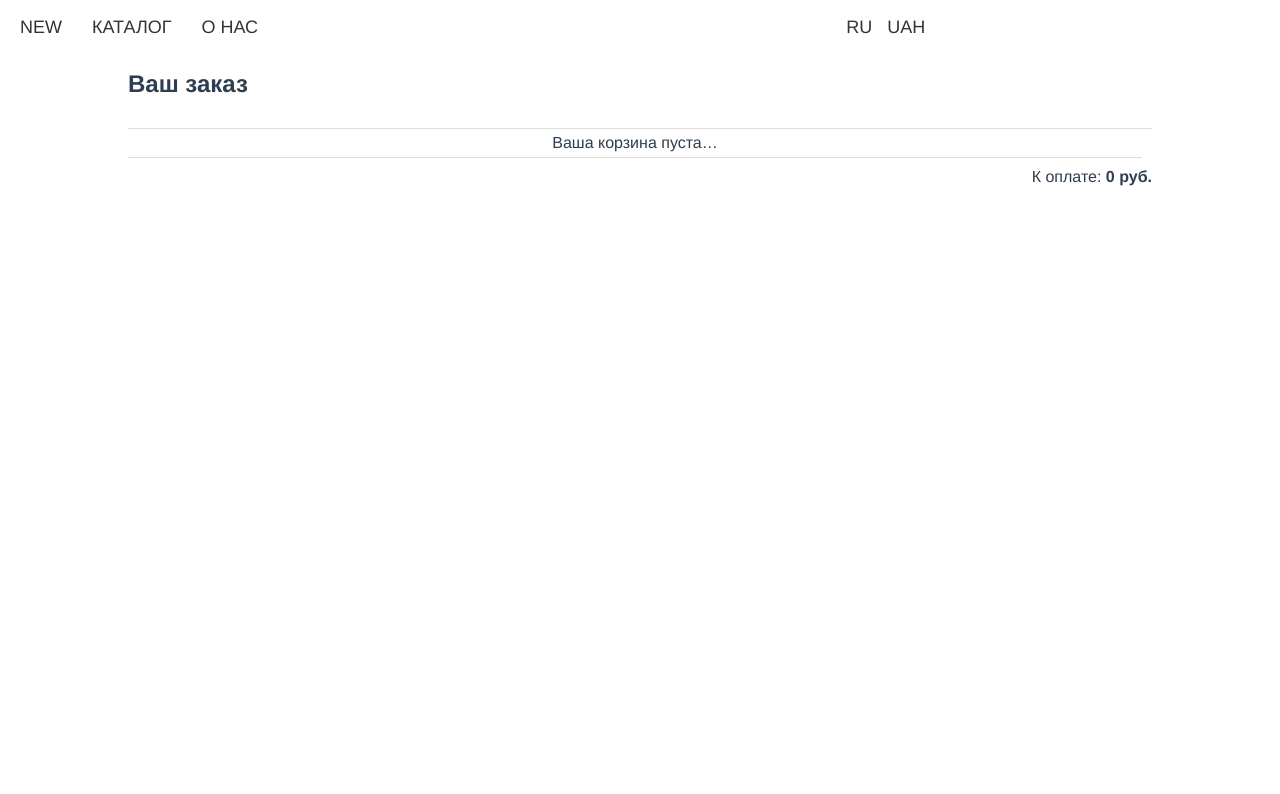
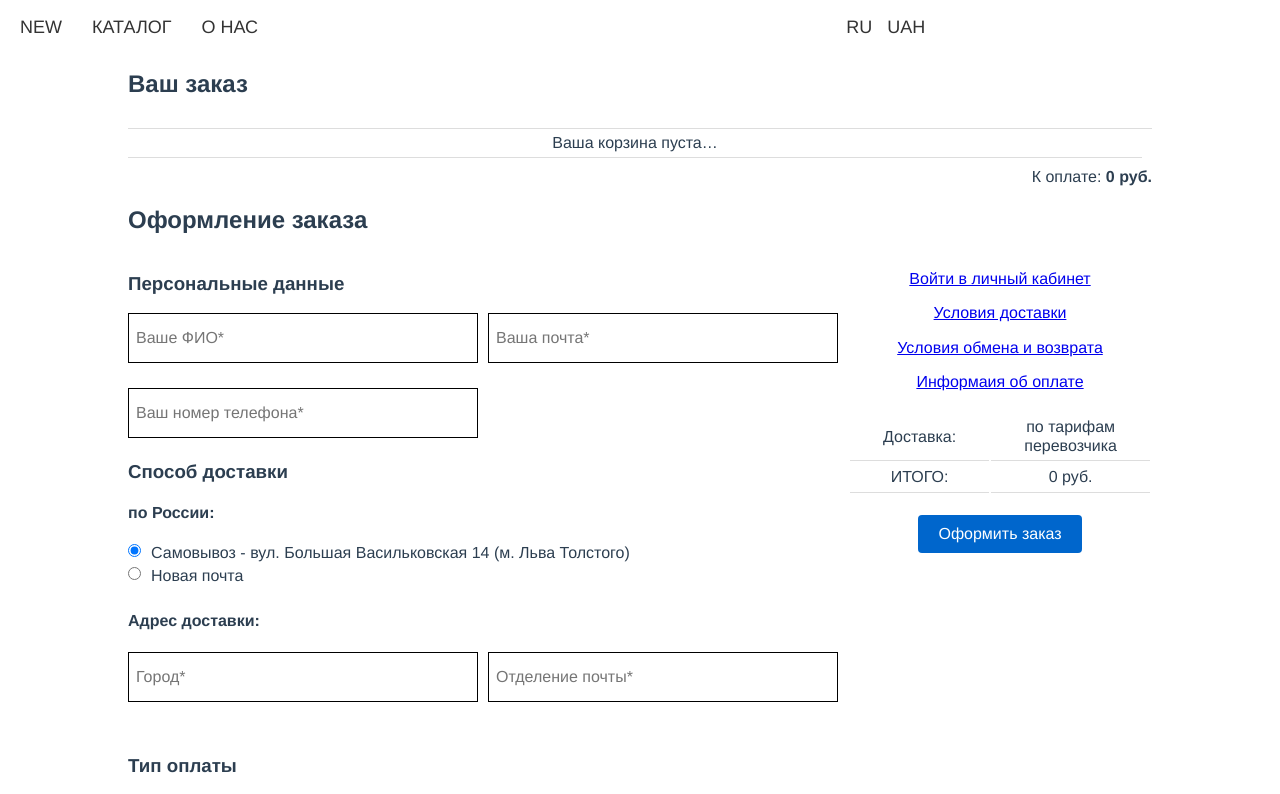
Before and after one commit to EvgGitHub198/Yanki-Vue, a Vue app: page /cart in a window 1280 px wide. Shown: the top 794 px of the page. Built offline with nearby package versions, Linux system fonts and the light colour scheme.

Commit message:
refactor cart

```diff
--- a/src/components/Header.vue
+++ b/src/components/Header.vue
@@ -16,9 +16,7 @@
             <a href="#" class="navbar-language-item">UAH</a>
           </div>
           <div class="navbar-icons">
-            <a href="#" class="navbar-icon">
-              <img src="@/assets/icons/magnifier.svg">
-            </a>
+            <router-link to="/search" class="navbar-icon"><img src="@/assets/icons/magnifier.svg"></router-link>
             <router-link to="/wish" class="navbar-icon"><img src="@/assets/icons/wish.svg"></router-link>
             <template v-if="$store.state.isAuthenticated">
                 <router-link to="/account" class="navbar-icon"><img src="@/assets/icons/user.svg"></router-link>
--- a/src/router/index.js
+++ b/src/router/index.js
@@ -9,6 +9,7 @@ import ProductView from '../views/ProductView.vue'
 import AboutView from '../views/AboutView.vue'
 import CartView from '../views/CartView.vue'
 import WishListView from '../views/WishListView.vue'
+import SearchView from '../views/SearchView.vue'
 
 const routes = [
   {
@@ -47,6 +48,11 @@ const routes = [
     component: WishListView
   },
   {
+    path: '/search',
+    name: 'search',
+    component: SearchView
+  },
+  {
     path: '/account',
     name: 'account',
     component: AccountView,
--- a/src/views/CartView.vue
+++ b/src/views/CartView.vue
@@ -14,7 +14,7 @@
       </thead>
       <tbody>
           <tr v-for="(item, index) in cartItems" :key="index" class="table-rows">
-        <td><router-link :to="'/catalog' + item.product.get_absolute_url"><img class="cart-img" :src="'http://127.0.0.1:8000'+item.product.main_image" alt="product image"></router-link></td>
+        <td><router-link :to="'/catalog' + item.product.get_absolute_url"><img class="cart-img" :src="config.BACKEND_URL+item.product.main_image" alt="product image"></router-link></td>
         <td><router-link class="link-product" :to="'/catalog' + item.product.get_absolute_url"><p>арт. {{ item.product.id}}</p>{{ item.product.name }}</router-link></td>
         <td><p style="color: #E0BEA2;">{{ item.size }}</p></td>
         <td><button class="counter" @click="decrementItem(index)" :disabled="item.quantity === 1">-</button>
@@ -32,10 +32,98 @@
     <div class="total">
       К оплате: <strong>{{ totalCartPrice }} руб.</strong>
     </div>
+    <h2 align="left">Оформление заказа</h2>
+    <!-- блок checkout -->
+<div class="checkout">
+
+  <div class="left-info">
+    <div class="personal-info">
+  <h3 align="left">Персональные данные</h3>
+  <div class="form-group">
+    <div class="name-email-grid">
+      <input type="text" id="name" placeholder="Ваше ФИО*">
+      <input type="email" id="email" placeholder="Ваша почта*">
+    </div>
+  </div>
+  <div class="form-group">
+    <div class="phone-grid">
+      <input type="tel" id="phone" placeholder="Ваш номер телефона*">
+    </div>
+  </div>
+</div>
+    <div class="shipping-method">
+      <h3 align="left">Способ доставки</h3>
+      <h4 align="left">по России:</h4>
+      <div class="selection">
+        <input class="radio" type="radio" id="pickup" name="shipping" value="pickup" checked>
+        <label for="pickup">Самовывоз - вул. Большая Васильковская 14 (м. Льва Толстого)</label>
+      </div>
+      <div class="selection">
+        <input class="radio" type="radio" id="mail" name="shipping" value="mail">
+        <label for="mail">Новая почта</label>
+      </div>
+    </div>
+    <h4 align="left">Адрес доставки:</h4>
+    <div class="form-group">
+    <div class="grid-inputs">
+      <input class="city-grid" type="text" id="name" placeholder="Город*">
+      <input type="tel" id="phone" placeholder="Отделение почты*">
+    </div>
+  </div>
+
+
+    <div class="payment-method">
+      <h3 align="left">Тип оплаты</h3>
+      <div class="selection">
+        <input class="radio" type="radio" id="on-delivery" name="payment" value="on-delivery" checked>
+        <label for="on-delivery">Наложенным платежом в отделении Новой Почты</label>
+      </div>
+    </div>
+  </div>
+  <div class="right-info">
+    <div class="shipping-info">
+      <p><router-link to="/login">Войти в личный кабинет</router-link></p>
+        <p><router-link to="/delivery">Условия доставки</router-link></p>
+        <p><router-link to="/return">Условия обмена и возврата</router-link></p>
+        <p><router-link to="/payment">Информаия об оплате</router-link></p>
+        <table>
+        <thead>
+            <tr>
+                <th colspan="2"></th>
+            </tr>
+        </thead>
+        <tbody>
+            <tr>
+                <td>Доставка:</td>
+                <td>по тарифам перевозчика</td>
+            </tr>
+            <tr>
+              <td>ИТОГО:</td>
+              <td>{{totalCartPrice}} руб.</td>
+            </tr>
+        </tbody>
+      </table>
+
+      <button class="checkout-btn">Оформить заказ</button>
+    </div>
+  </div>
+
+</div>
+
+
   </div>
 </template>
 <script>
+import { BACKEND_URL } from '@/config.js';
+
 export default {
+  data() {
+        return {
+            config: {
+             BACKEND_URL: BACKEND_URL
+            }
+        }
+    },
   computed: {
   cartItems() {
     return this.$store.state.cart.items;
@@ -62,16 +150,115 @@ decrementItem(index) {
 </script>
 
 
-  <style>
+<style lang="scss" scoped>
+.selection{
+  margin-bottom: 5px;
+  display: flex;
+  justify-content: flex-start;
+  align-items: flex-start;
+}
+
+.city-grid {
+  margin-right: 10px;
+}
+.grid-inputs {
+  margin-bottom: 10px;
+}
+
+  .name-email-grid{
+    display: grid;
+    grid-template-columns: repeat(2, 1fr);
+    grid-gap: 10px;
+  }
+
+  .phone-grid {
+    display: grid;
+    grid-template-columns: 1fr;
+    grid-gap: 10px;
+  }
+  .left-info {
+  display: flex;
+  flex-direction: column;
+  justify-content: flex-start;
+  align-items: flex-start;
+}
+
+
+.shipping-info {
+  width: 100%;
+}
+
+.right-info {
+  width: 100%;
+  display: flex;
+  margin-left: 10px;
+
+}
+
+.checkout {
+  margin-top: 20px;
+  display: flex;
+  margin-bottom: 50px;
+
+}
+
+
+.checkout-btn {
+margin-top: 20px;
+padding: 10px 20px;
+background-color: #0066cc;
+color: #fff;
+border: none;
+border-radius: 4px;
+cursor: pointer;
+}
+
+.checkout-btn:hover {
+background-color: rebeccapurple;
+}
+
+.input-label {
+display: block;
+margin-bottom: 5px;
+font-weight: bold;
+}
+
+input[type="text"],
+input[type="email"],
+input[type="tel"],
+select,
+textarea {
+width: 350px;
+height: 50px;
+padding: 7px;
+border: 1px solid #000;
+box-sizing: border-box;
+margin-bottom: 5px;
+font-size: 16px;
+}
+
+input[type="radio"],
+input[type="checkbox"] {
+margin-right: 10px;
+}
+
+.form-group {
+margin-bottom: 20px;
+margin-left: 0;
+}
+
+.form-group:last-child {
+margin-bottom: 0;
+}
+
 .cart-view{
   margin-top: 50px;
 }
-  /* add some styles for the cart table */
+
 .cart-table {
   width: 100%;
   border-collapse: collapse;
   text-align: left;
-
 
 }
 .cart-table th, td {
--- a/src/views/CategoryView.vue
+++ b/src/views/CategoryView.vue
@@ -1,6 +1,5 @@
 <template>
     <div class="catalog">
-
       <div class="container">
         <div class="categories">
           <h2 align="left">Каталог</h2>
@@ -153,9 +152,7 @@
 
 .product-details {
   margin-top: 10px;
-
 }
-
 .product-details h3 {
   margin: 0;
   font-size: 18px;
@@ -164,8 +161,6 @@
 .product-details p {
   margin: 2px;
   font-size: 16px;
-
-
 }
 .sizes {
   color: #888;
--- /dev/null
+++ b/src/views/SearchView.vue
@@ -0,0 +1,139 @@
+<template>
+    <div class="search-page">
+        <form class="search-form" @submit.prevent="search">
+            <input class="search-input" type="text" v-model="query" placeholder="Введите ваш запрос..." @input="search">
+        </form>
+        <div class="products">
+            <div class="product-list">
+                <div v-for="product in products" :key="product.id">
+                    <router-link :to="'/catalog'+product.get_absolute_url" class="product-items">
+                        <div class="product-card">
+                            <div class="product-image">
+                                <img :src="config.BACKEND_URL+product.main_image" />
+                            </div>
+                            <div class="product-details">
+                                <p class="name">{{ product.name }}</p>
+                                <p class="price">{{ product.price }} руб.</p>
+                                <p class="sizes">{{ product.sizes.join(" ") }}</p>
+                            </div>
+                        </div>
+                    </router-link>
+                </div>
+            </div>
+        </div>
+    </div>
+ </template>
+
+ <script>
+ import axios from 'axios';
+ import { BACKEND_URL } from '@/config.js';
+ export default {
+    name: 'SearchView',
+    data() {
+        return {
+            query: '',
+            products: [],
+            config: {
+             BACKEND_URL: BACKEND_URL
+            }
+        }
+    },
+    methods: {
+        async search() {
+        if (this.query !== '') {
+            await axios
+            .post('/api/v1/products/search/', { query: this.query })
+            .then(response => {
+                this.products = response.data;
+            })
+            .catch(error => {
+                console.log(error);
+            });
+        } else {
+            this.products = [];
+        }
+        }
+    }
+ }
+ </script>
+
+<style lang="scss" scoped>
+.search-page {
+    margin-top: 100px;
+    min-height: 100vh;
+    margin-left: 10%;
+    margin-right: 10%;
+}
+.search-form {
+  position: relative;
+  width: 100%;
+  margin: 0 auto;
+  margin-bottom: 40px;
+  margin-top: 20px;
+}
+.search-input {
+  width: 100%;
+  height: 40px;
+  padding-left: 10px;
+  border: 1px solid black;
+  border-radius: 25px;
+  outline: none;
+  color: #9E9C9C;
+}
+
+.products h2 {
+  margin-bottom: 20px;
+}
+
+.products {
+  width: 100%;
+}
+
+.product {
+  width: 30%;
+  margin-bottom: 20px;
+  margin-right: 20px;
+}
+
+.product-list {
+  display: flex;
+  flex-wrap: wrap;
+  justify-content: space-between;
+
+}
+.product-items{
+  text-decoration: none;
+  color: #000;
+}
+.product img {
+  width: 100%;
+}
+
+.product-details {
+  margin-top: 10px;
+
+}
+
+.product-details h3 {
+  margin: 0;
+  font-size: 18px;
+}
+
+.product-details p {
+  margin: 2px;
+  font-size: 16px;
+}
+.sizes {
+  color: #888;
+  margin-bottom: 10px;
+}
+
+.price{
+  font-weight: bold;
+  color: #000;
+}
+.name{
+  font-size: 16px;
+}
+
+</style>
--- a/src/views/WishListView.vue
+++ b/src/views/WishListView.vue
@@ -5,7 +5,7 @@
         <div v-for="(wish, index) in wishes" :key="wish.id" class="wish-card">
           <router-link class="product-link" :to="'catalog'+wish.url">
             <div class="wish-image-container">
-            <img class="wish-image" :src="'http://127.0.0.1:8000'+wish.main_image" />
+            <img class="wish-image" :src="config.BACKEND_URL+wish.main_image" />
             <a class="delete-image" @click.prevent="removeFromWish(index)">
                 <img src="@/assets/icons/wish-delete.svg" alt="Delete">
             </a>
@@ -18,13 +18,21 @@
         </div>
       </div>
       <div v-else>
-        <p>Нет добавленных продуктов в избранное.</p>
+        <h3>Нет добавленных продуктов в избранное</h3>
       </div>
     </div>
   </template>
 
   <script>
+  import { BACKEND_URL } from '@/config.js';
   export default {
+    data() {
+        return {
+            config: {
+             BACKEND_URL: BACKEND_URL
+            }
+        }
+    },
     name: 'WishListView',
     computed: {
       wishes() {
@@ -44,38 +52,48 @@
     margin-top: 80px;
     margin-left: 10%;
     margin-right: 10%;
-
+    min-height: 100vh;
+    margin-bottom: 20px;
   }
 
   .wish-card-container {
     display: flex;
     flex-wrap: wrap;
-    justify-content: space-between;
-    margin: -10px;
-  }
+    align-items: flex-start;
+    margin: -5px;
+    height: auto;
+}
 
-  .wish-card {
+.wish-card {
+  width: calc(33.33% - 10px);
+  margin: 5px;
+  box-sizing: border-box;
+  position: relative;
 
-    margin: 10px;
-    display: flex;
-    flex-direction: column;
-  }
+}
+
 
   .wish-image {
-    width: 350px;
-    height: 400px;
+  box-sizing: content-box;
+  width: calc(100% - 20px);
+  height: calc(100% - 20px);
+  margin: 10px;
   }
-
 .wish-image-container {
   position: relative;
 }
+
 .delete-image {
   position: absolute;
   top: 0;
   right: 0;
-  width: 40px;
-  height: 40px;
+  width: 30px;
+  height: 30px;
   object-fit: cover;
+  z-index: 1;
+  margin-top: 10px;
+  margin-right: 20px;
+
 }
 .delete-image :hover{
     color: red;
```
Also changed, not shown: src/components/CartItem.vue (deleted, +0 -71 lines). Lines whose indentation alone changed are shown as unchanged.
